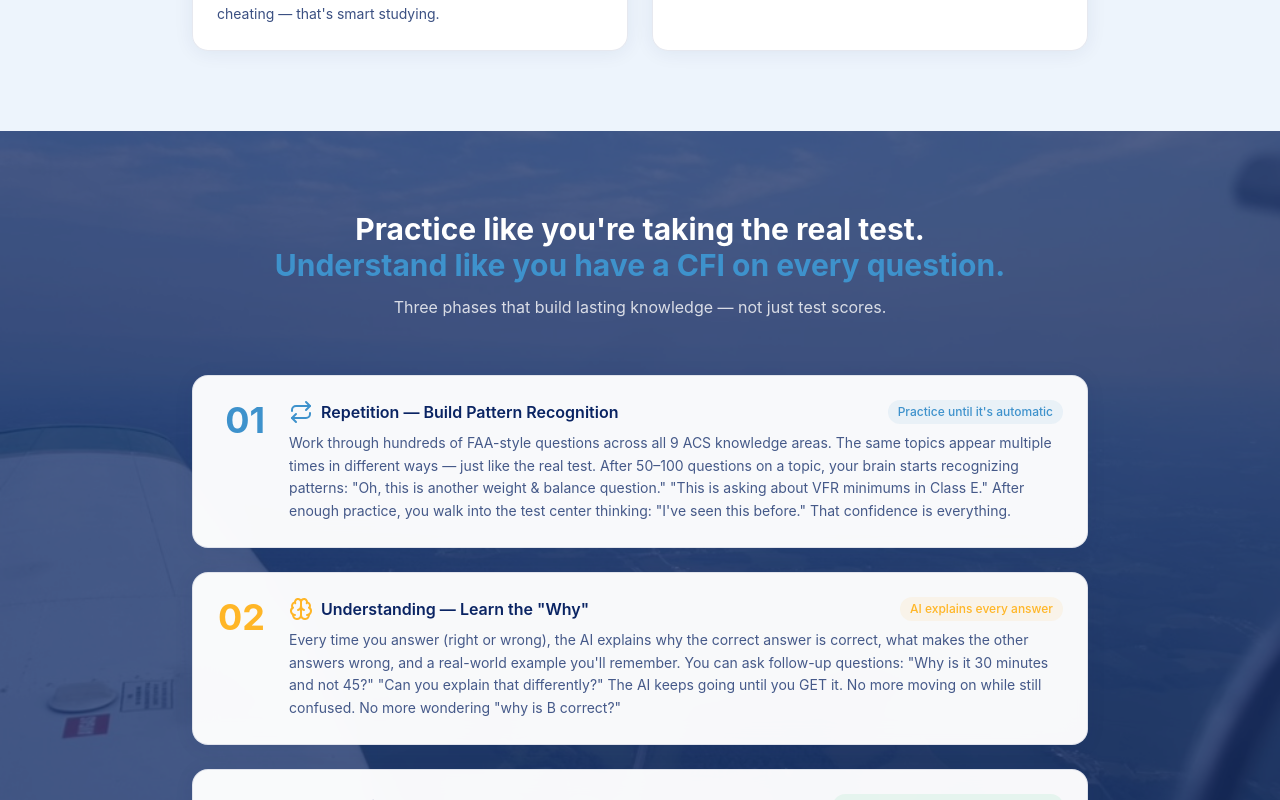
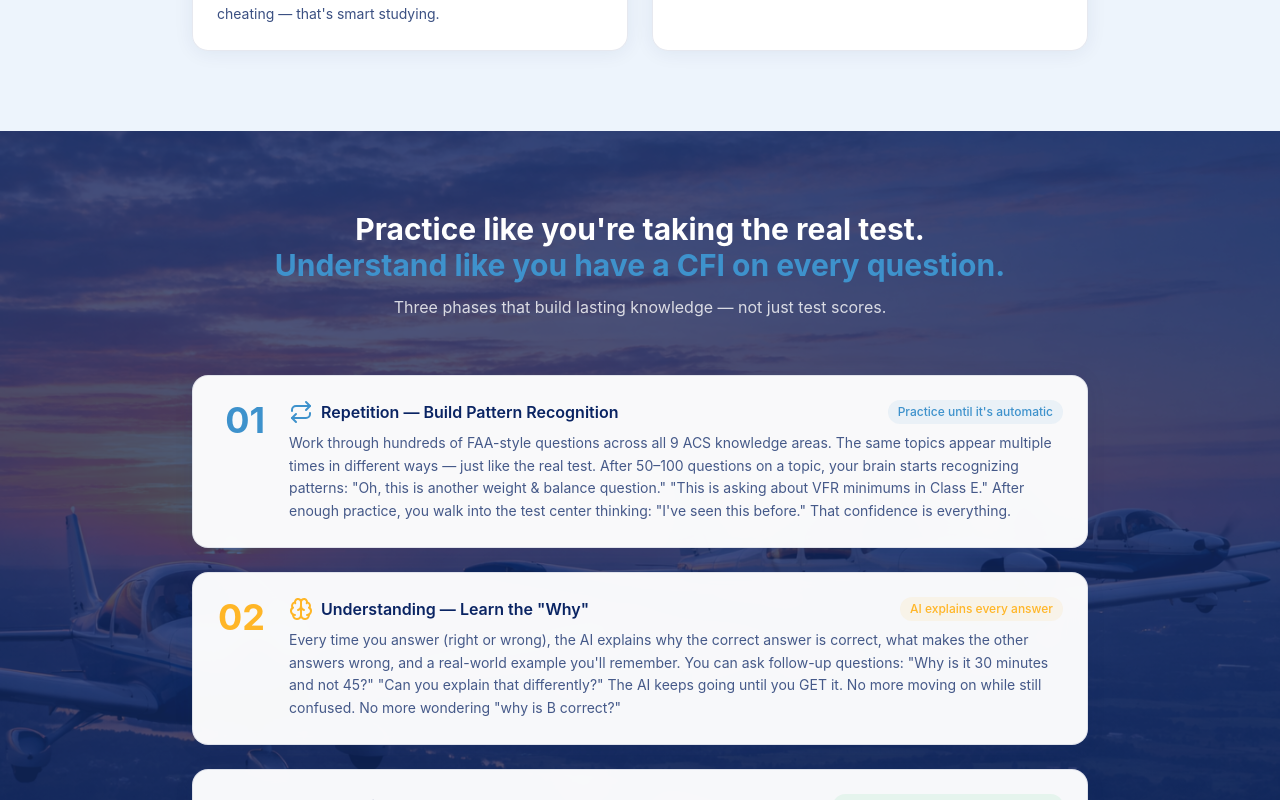
Before and after one commit to mje123/Tarmac, a Next.js app: page / in a window 1280 px wide. Shown: the part 3440-4240 px from the top of the page. Built offline with nearby package versions, Linux system fonts and the light colour scheme.

Commit message:
Add formation sunset photo to method section background
Co-Authored-By: Claude Sonnet 4.6 <noreply@anthropic.com>

```diff
--- a/src/app/page.tsx
+++ b/src/app/page.tsx
@@ -582,7 +582,7 @@ export default function LandingPage() {
       <section id="method" className="py-20 px-6 relative overflow-hidden" style={{ background: 'rgba(255,255,255,0.02)' }}>
         {/* Aerial photo background strip */}
         <div className="absolute inset-0 pointer-events-none">
-          <Image src="/aerial-view.jpeg" alt="" fill className="object-cover object-center opacity-90" />
+          <Image src="/formation.png" alt="" fill className="object-cover object-center opacity-90" />
           <div className="absolute inset-0" style={{ background: 'rgba(10,36,99,0.72)' }} />
         </div>
         <div className="max-w-4xl mx-auto relative">
```
Also changed, not shown: public/formation.png (added).
